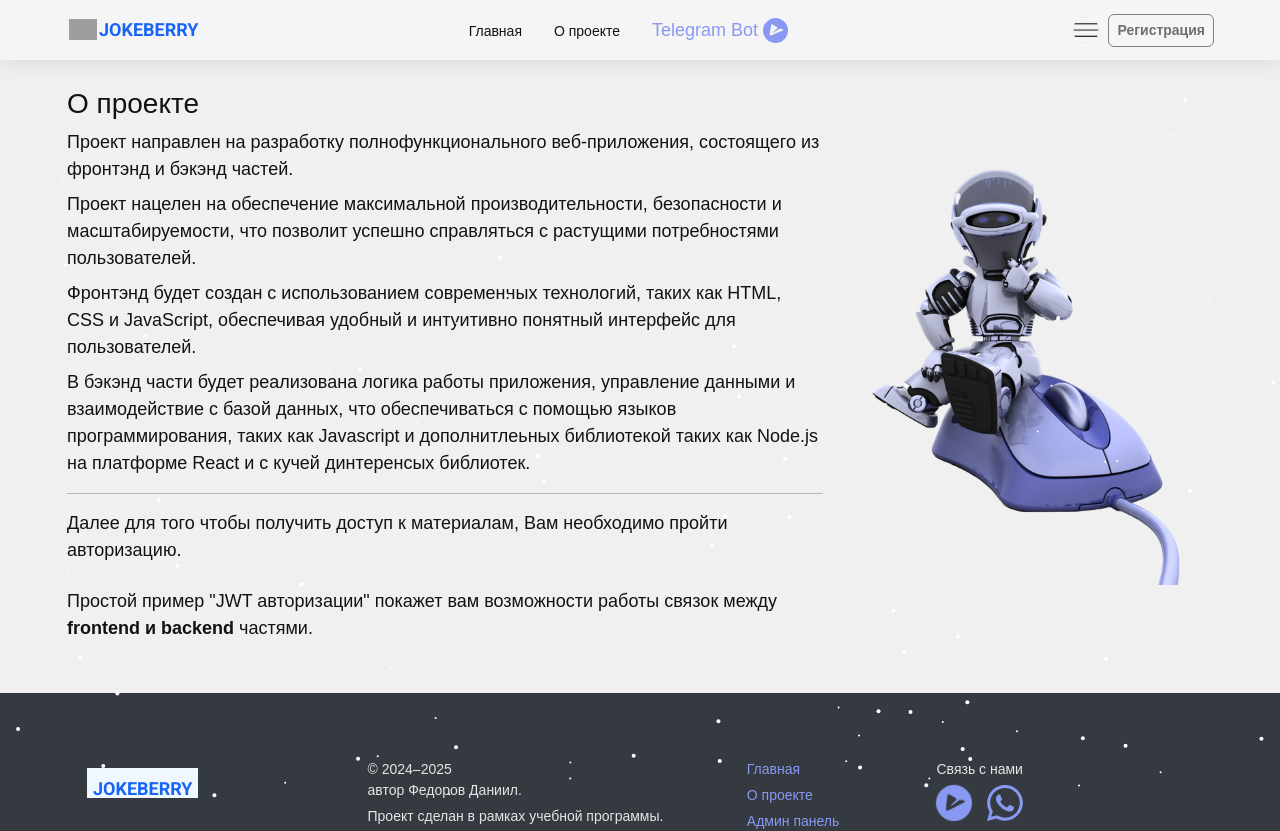
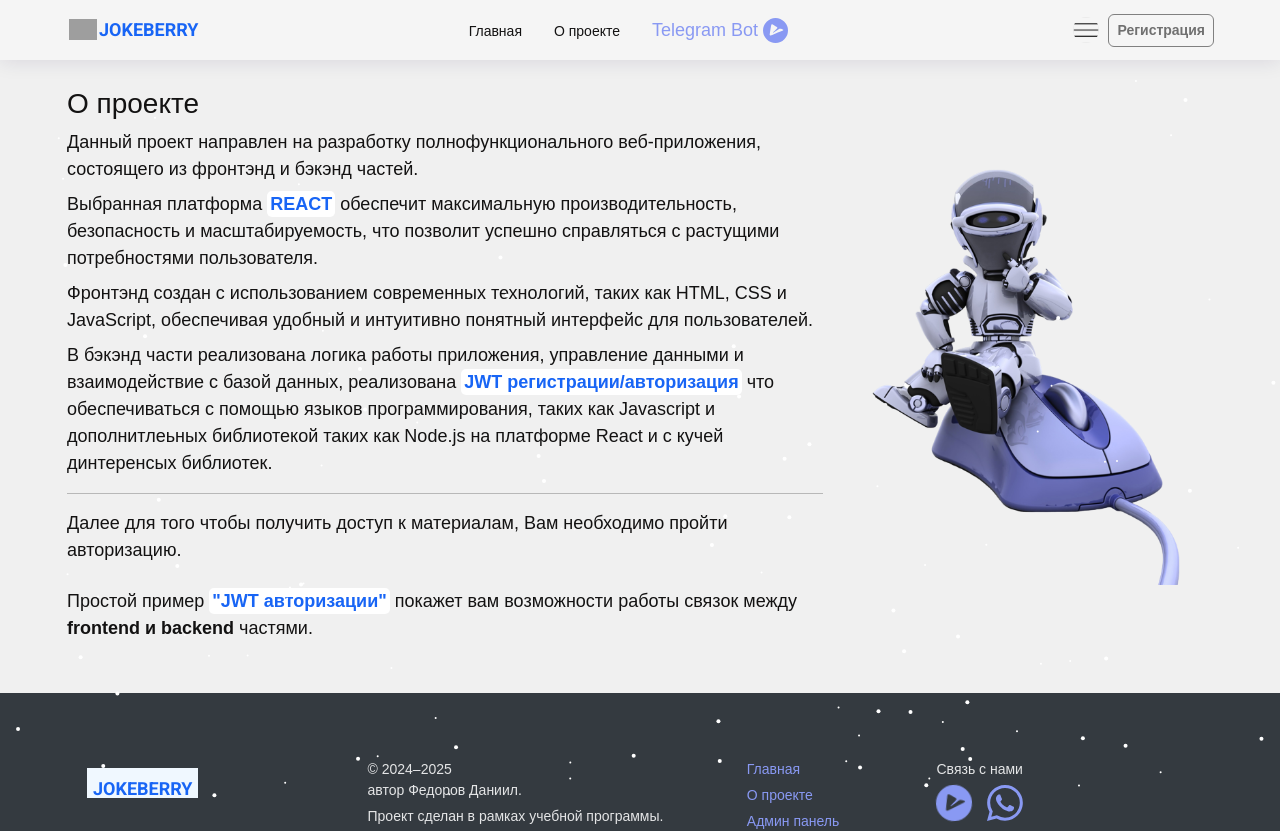
Before and after one commit to dankfedorov/Jokeberry-Frontend, a React app: page /about in a window 1280 px wide. Shown: the top 831 px of the page. Built offline with nearby package versions, Linux system fonts and the light colour scheme; grey boxes are pictures that could not be loaded.

Commit message:
changed bg at login

```diff
--- a/src/assets/styles/landpage.css
+++ b/src/assets/styles/landpage.css
@@ -16,6 +16,7 @@ html {
   --grey-color: #302f2f;
   --black-color: #000000;
   --white-color: #ffffff;
+
 
 }
 
@@ -249,7 +250,13 @@ justify-content: center;
 .about {
   padding-top: 60px;
   background-color: rgb(240, 240, 240);
-
+}
+.bluebold{
+  color: var(--default-color);
+  font-weight: 800;
+  background-color: var(--white-color);
+  padding: 3px;
+  border-radius: 5px;
 }
 
 .tech a {
--- a/src/components/About.jsx
+++ b/src/components/About.jsx
@@ -11,25 +11,25 @@ function Intro() {
               <span className="p-1">
                 <h3 className="mb-2">О проекте</h3>
                 <p className="mb-2">
-                  Проект направлен на разработку полнофункционального
+                  Данный проект направлен на разработку полнофункционального
                   веб-приложения, состоящего из фронтэнд и бэкэнд частей.{" "}
                 </p>
                 <p className="mb-2">
-                  Проект нацелен на обеспечение максимальной
-                  производительности, безопасности и масштабируемости, что
+                  Выбранная платформа <span className="bluebold">REACT</span> обеспечит максимальную
+                  производительность, безопасность и масштабируемость, что
                   позволит успешно справляться с растущими потребностями
-                  пользователей.{" "}
+                  пользователя.
                 </p>
                 <p className="mb-2">
-                  Фронтэнд будет создан с использованием современных технологий,
-                  таких как HTML, CSS и JavaScript, обеспечивая удобный и
+                  Фронтэнд создан с использованием современных технологий,
+                  таких как  HTML, CSS и JavaScript, обеспечивая удобный и
                   интуитивно понятный интерфейс для пользователей.
                 </p>
 
                 <p>
-                  В бэкэнд части будет реализована логика работы приложения,
-                  управление данными и взаимодействие с базой данных, что
-                  обеспечиваться с помощью языков программирования, таких как
+                  В бэкэнд части реализована логика работы приложения,
+                  управление данными и взаимодействие с базой данных,
+                  реализована <span className="bluebold">JWT регистрации/авторизация</span> что обеспечиваться с помощью языков программирования, таких как
                   Javascript и дополнитлеьных библиотекой таких как Node.js на
                   платформе React и c кучей динтеренсых библиотек.
                 </p>
@@ -40,7 +40,7 @@ function Intro() {
                   необходимо пройти авторизацию.
                 </p>
                 <p className="mb-4">
-                  Простой пример "JWT авторизации" покажет вам возможности
+                  Простой пример <span className="bluebold">"JWT авторизации"</span> покажет вам возможности
                   работы связок между <b>frontend и backend</b> частями.
                 </p>
               </span>
```
